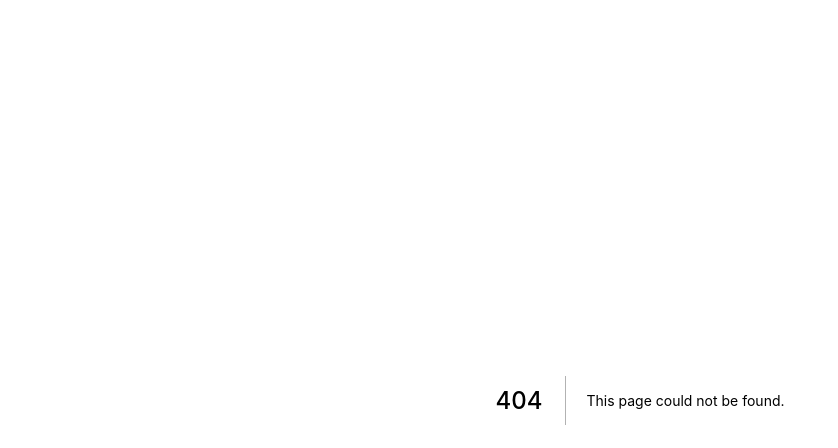
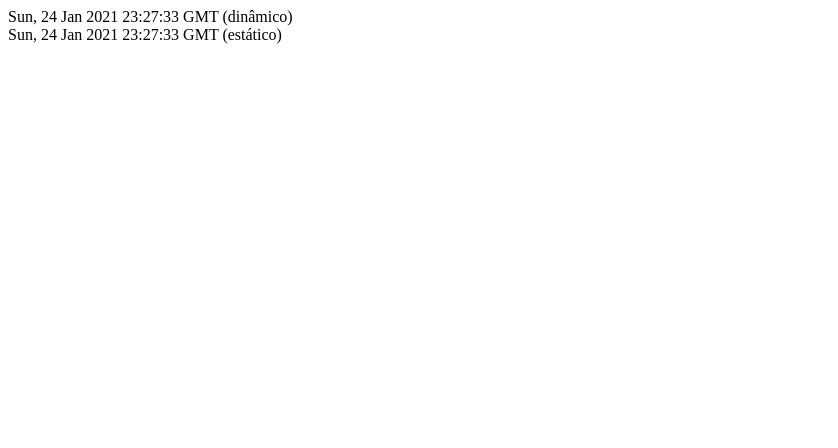
Before and after one commit to feliperromao/ideia-unica, a Next.js app: page /tempo in a window 1280 px wide. Before the commit this address had no page. Shown: the top 448 px of the page, without its empty margins (0-838 px from the left). Built offline with nearby package versions, Linux system fonts and the light colour scheme.

Commit message:
teste getStaticProps

```diff
--- /dev/null
+++ b/pages/tempo.js
@@ -0,0 +1,24 @@
+function Tempo(props) {
+    const dynanicDate = new Date()
+    const dynanicDateString = dynanicDate.toGMTString()
+
+    return (
+        <div>
+            <div>{dynanicDateString} (dinâmico)</div>
+            <div>{props.staticDateString} (estático)</div>
+
+        </div>
+    )
+}
+
+export function getStaticProps() {
+    const staticDate = new Date()
+    const staticDateString = staticDate.toGMTString()
+
+    return {
+        props: { staticDateString }
+    }
+}
+
+
+export default Tempo
```
